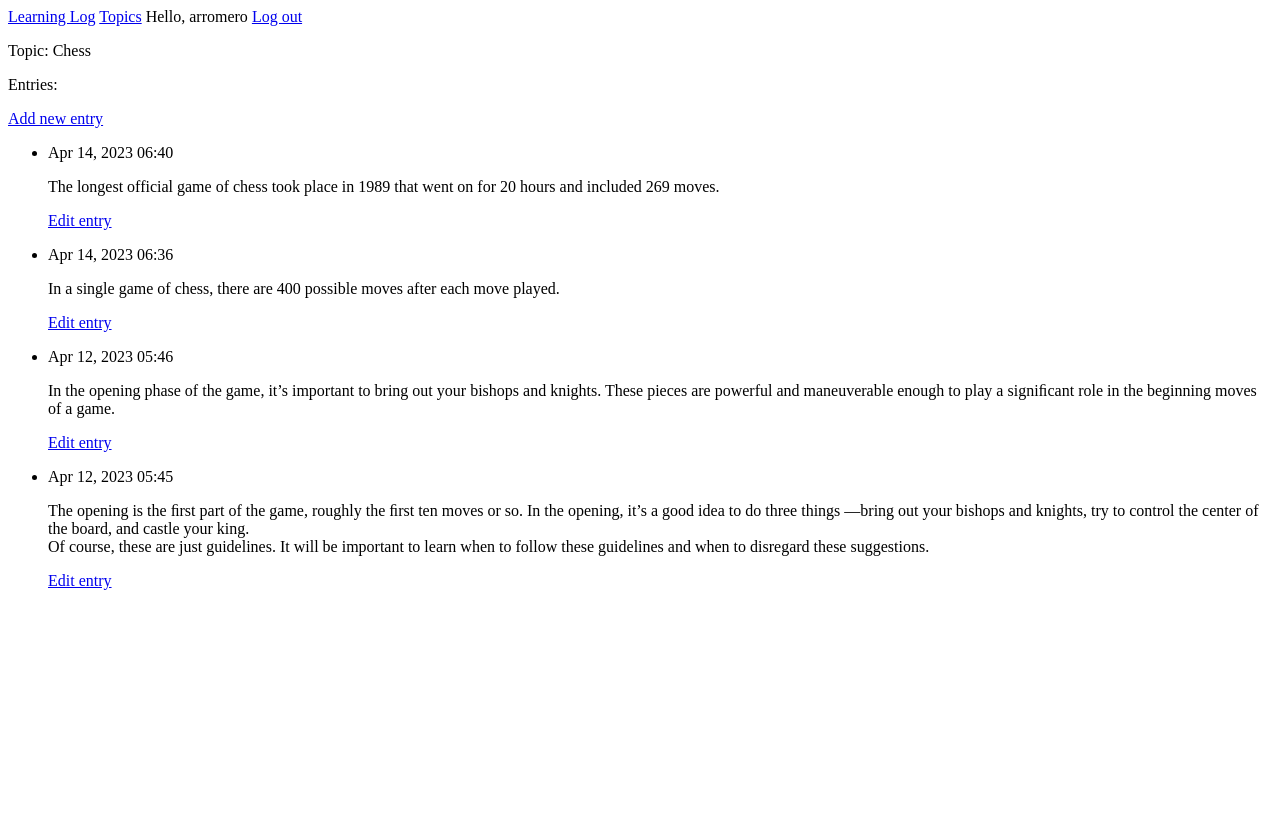
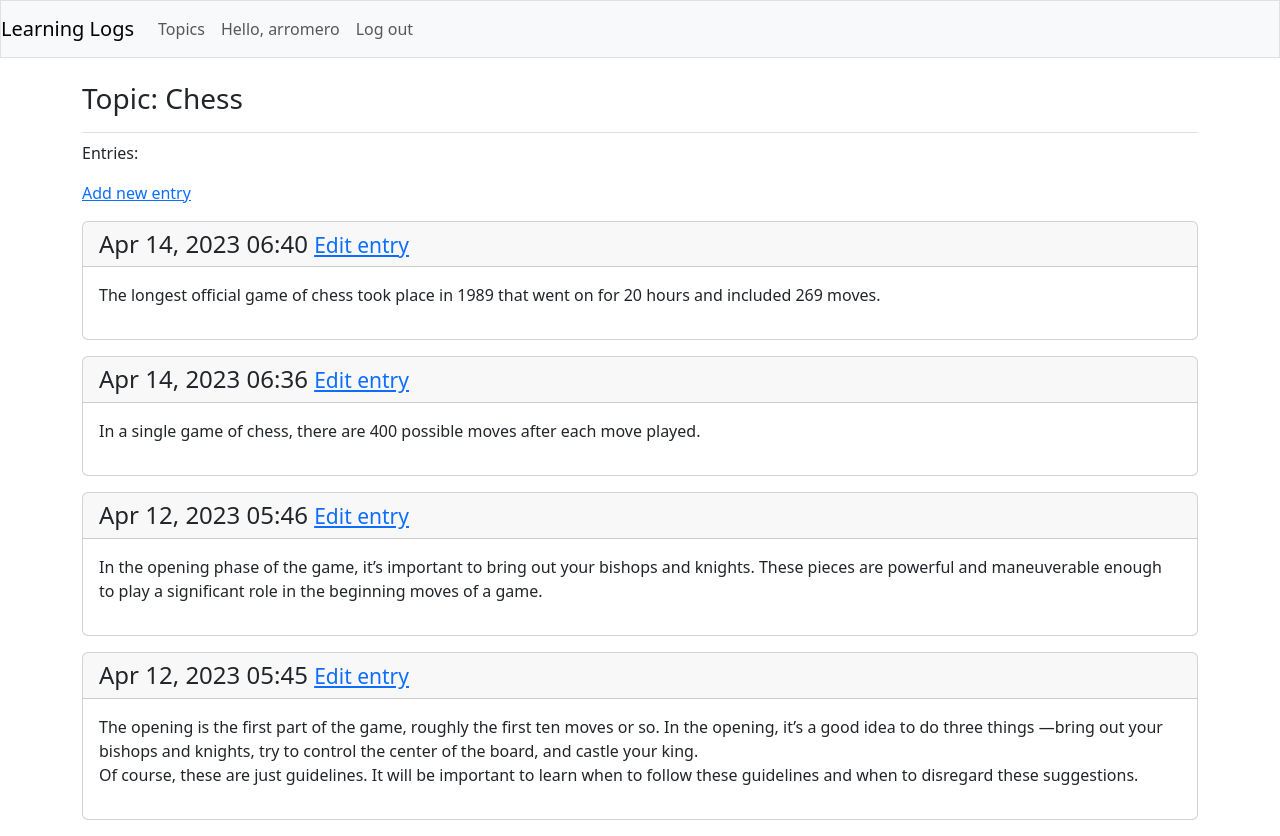
Before and after one commit to arromero4/python-crash-course, a Django app: page /topics/1/ in a window 1280 px wide. Before the commit the page ends 590 px from the top, so only its background shows below. Run offline with Django 4.2, Linux system fonts and the light colour scheme; a user stored in the database is signed in; data comes from the database, SQL or seed files in the repository; both versions use the stored data as it was after the commit; some libraries are stand-ins or nearby versions.

Commit message:
Python Crash Course - Starting with Django

```diff
--- a/django_project/learning_log/learning_logs/templates/learning_logs/base.html
+++ b/django_project/learning_log/learning_logs/templates/learning_logs/base.html
@@ -1,13 +1,64 @@
-<p>
-    <a href="{% url 'learning_logs:index' %}">Learning Log</a>
-    <a href="{% url 'learning_logs:topics' %}">Topics</a>
-    {% if user.is_authenticated %}
-      Hello, {{ user.username }}
-      <a href="{% url 'users:logout' %}">Log out</a>
-    {% else %}
-      <a href="{% url 'users:register' %}">Register</a>
-      <a href="{% url 'users:login' %}">Log in</a>
-    {% endif %}
+{% load bootstrap5 %}
 
-</p>
-{% block content %}{% endblock content %}
+<!doctype html>
+<html lang="en">
+  <head>
+    <meta charset="utf-8">
+    <meta name="viewport" content="width=device-width, initial-scale=1,
+shrink-to-fit=no">
+    <title>Learning Log</title>
+
+    {% bootstrap_css %}
+    {% bootstrap_javascript %}
+  </head>
+  <body>
+    <nav class="navbar navbar-expand-md navbar-light bg-light mb-4 border">
+      <a class="navbar-brand" href="{% url 'learning_logs:index' %}">
+        Learning Logs
+      </a>
+
+      <button class="navbar-toggler" type="button" data-bs-toggle="collapse"
+      data-bs-target="#navbarSupportedContent" aria-controls="navbarSupportedContent"
+      aria-expanded="false" aria-label="Toggle navigation">
+      <span class="navbar-toggler-icon"></span></button>
+
+      <div class="collapse navbar-collapse" id="navbarSupportedContent">
+        <ul class="navbar-nav ml-auto">
+          <li class="nav-item">
+            <a class="nav-link" href="{% url 'learning_logs:topics' %}">Topics</a>
+          </li>
+        </ul>
+
+        <ul class="navbar-nav ml-auto">
+          {% if user.is_authenticated %}
+            <li class="nav-item">
+              <span class="nav-link">Hello, {{ user.username }}</span>
+            </li>
+            <li class="nav-item">
+              <a class="nav-link" href="{% url 'users:logout' %}">Log out</a>
+            </li>
+          {% else %}
+            <li class="nav-item">
+              <a class="nav-link" href="{% url 'users:register' %}">Register</a>
+            </li>
+            <li class="nav-item">
+                <a class="nav-link" href="{% url 'users:login' %}">Log in</a>
+            </li>
+          {% endif %}
+        </ul>
+
+      </div>
+    </nav>
+
+    <main role="main" class="container">
+      <div class="pb-2 mb-2 border-bottom">
+        {% block page_header %}{% endblock page_header %}
+      </div>
+      <div>
+        {% block content %}{% endblock content %}
+      </div>
+
+    </main>
+
+  </body>
+</html>
--- a/django_project/learning_log/learning_logs/templates/learning_logs/topic.html
+++ b/django_project/learning_log/learning_logs/templates/learning_logs/topic.html
@@ -1,24 +1,33 @@
 {% extends "learning_logs/base.html" %}
 
+{% block page_header %}
+<h3>Topic: {{ topic }}</h3>
+{% endblock page_header %}
+
 {% block content %}
-
-<p>Topic: {{ topic }}</p>
 
 <p>Entries: </p>
 <p>
   <a href="{% url 'learning_logs:new_entry' topic.id %}">Add new entry</a>
 </p>
-<ul>
   {% for entry in entries %}
-    <li>
-      <p>{{ entry.date_added|date:'M d, Y H:i' }}</p>
-      <p>{{ entry.text|linebreaks }}</p>
-      <p>
-        <a href="{% url 'learning_logs:edit_entry' entry.id %}">Edit entry</a>
-      </p>
-    </li>
+    <div class="card mb-3">
+
+      <h4 class="card-header">
+        {{ entry.date_added|date:'M d, Y H:i' }}
+        <small>
+          <a href="{% url 'learning_logs:edit_entry' entry.id %}">Edit entry
+          </a>
+        </small>
+      </h4>
+
+      <div class="card-body">
+        {{ entry.text|linebreaks }}
+      </div>
+    </div>
+
     {% empty %}
-      <li>There are no entries for this topic yet.</li>
-      {% endfor %}
-</ul>
+      <p>There are no entries for this topic yet.</p>
+  {% endfor %}
+
 {% endblock content %}
```
Also changed, not shown: django_project/learning_log/learning_logs/templates/learning_logs/index.html (+10 -4 lines), django_project/learning_log/learning_logs/templates/learning_logs/topics.html (+8 -4 lines), django_project/learning_log/users/templates/registration/login.html (+10 -3 lines), django_project/learning_log/db.sqlite3.
